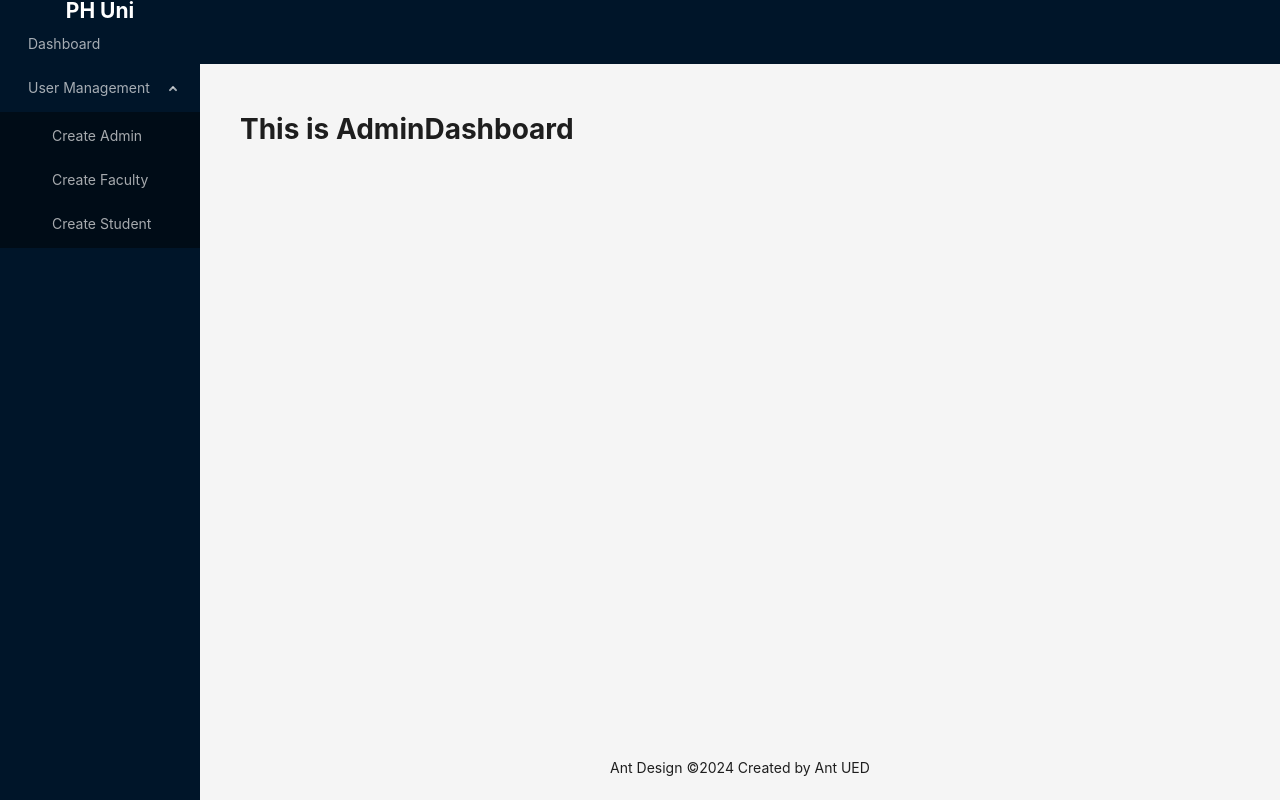
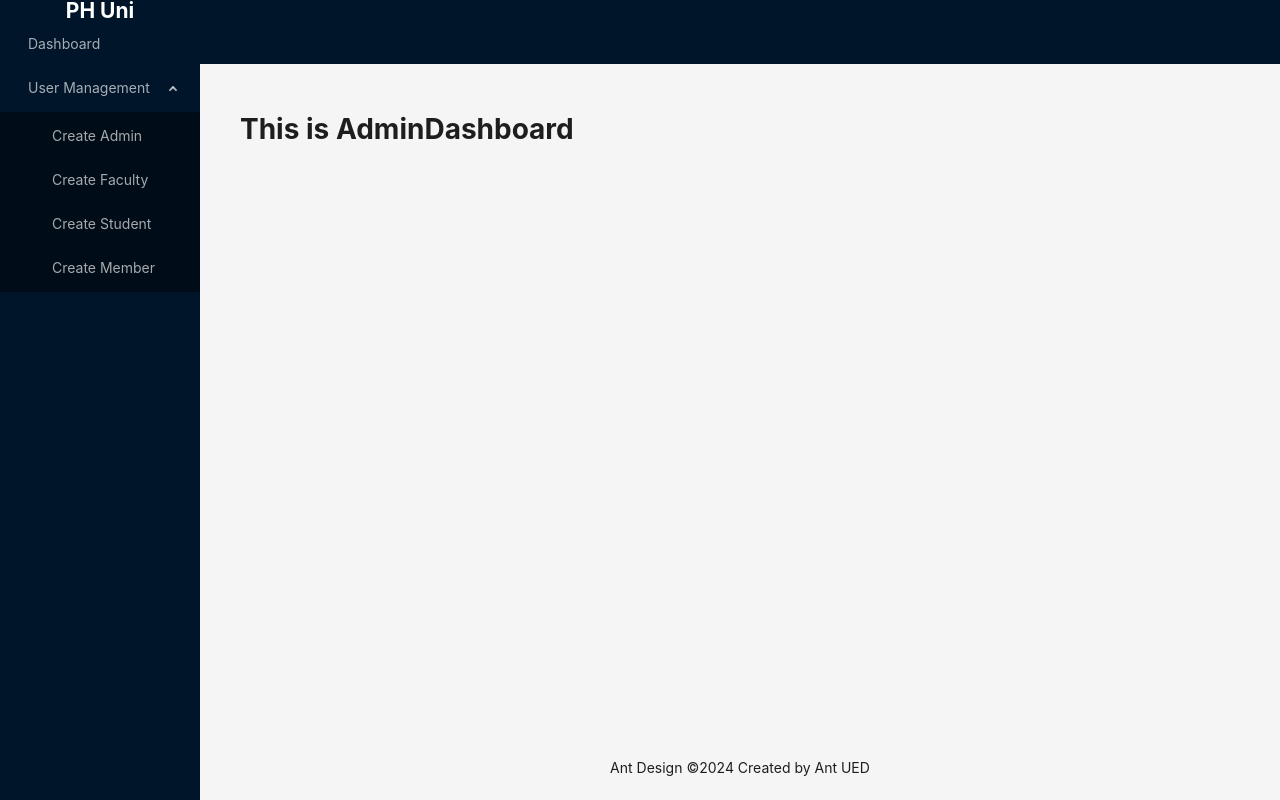
Before and after one commit to MAHossain1/university-management-client, a React (Vite) app: page /admin/dashboard in a window 1280 px wide. Both pictures are taken after a click on the element "User Management". Built offline with nearby package versions, Linux system fonts and the light colour scheme.

Commit message:
Refractored adminSidebarItems from mainLayout.

```diff
--- a/src/components/layout/MainLayout.tsx
+++ b/src/components/layout/MainLayout.tsx
@@ -1,31 +1,32 @@
-import { Layout, Menu, MenuProps } from 'antd';
-import { NavLink, Outlet } from 'react-router-dom';
+import { Layout, Menu } from 'antd';
+import { Outlet } from 'react-router-dom';
+import { adminSidebarItems } from '../../routes/admin.routes';
 const { Header, Content, Footer, Sider } = Layout;
 
-const items: MenuProps['items'] = [
-  {
-    key: 'Dashboard',
-    label: <NavLink to="/admin/dashboard">Dashboard</NavLink>,
-  },
-  {
-    key: 'User Management',
-    label: 'User Management',
-    children: [
-      {
-        key: 'Create Admin',
-        label: <NavLink to="/admin/create-admin">Create Admin</NavLink>,
-      },
-      {
-        key: 'Create Faculty',
-        label: <NavLink to="/admin/create-faculty">Create Faculty</NavLink>,
-      },
-      {
-        key: 'Create Student',
-        label: <NavLink to="/admin/create-student">Create Student</NavLink>,
-      },
-    ],
-  },
-];
+// const items: MenuProps['items'] = [
+//   {
+//     key: 'Dashboard',
+//     label: <NavLink to="/admin/dashboard">Dashboard</NavLink>,
+//   },
+//   {
+//     key: 'User Management',
+//     label: 'User Management',
+//     children: [
+//       {
+//         key: 'Create Admin',
+//         label: <NavLink to="/admin/create-admin">Create Admin</NavLink>,
+//       },
+//       {
+//         key: 'Create Faculty',
+//         label: <NavLink to="/admin/create-faculty">Create Faculty</NavLink>,
+//       },
+//       {
+//         key: 'Create Student',
+//         label: <NavLink to="/admin/create-student">Create Student</NavLink>,
+//       },
+//     ],
+//   },
+// ];
 
 const MainLayout = () => {
   return (
@@ -55,7 +56,7 @@ const MainLayout = () => {
           theme="dark"
           mode="inline"
           defaultSelectedKeys={['4']}
-          items={items}
+          items={adminSidebarItems}
         />
       </Sider>
       <Layout>
--- a/src/routes/admin.routes.tsx
+++ b/src/routes/admin.routes.tsx
@@ -3,10 +3,17 @@ import AdminDashboard from '../pages/admin/AdminDashboard';
 import CreateAdmin from '../pages/admin/CreateAdmin';
 import CreateFaculty from '../pages/admin/CreateFaculty';
 import CreateStudent from '../pages/admin/CreateStudent';
+import { NavLink } from 'react-router-dom';
 
 type IRoute = {
   path: string;
   element: ReactNode;
+};
+
+type ISidebarItem = {
+  key: string;
+  label: ReactNode;
+  children?: ISidebarItem[];
 };
 
 // export const AdminPaths = [
@@ -56,6 +63,11 @@ const adminPaths = [
         path: 'create-student',
         element: <CreateStudent />,
       },
+      {
+        name: 'Create Member',
+        path: 'create-member',
+        element: <CreateStudent />,
+      },
     ],
   },
 ];
@@ -79,3 +91,28 @@ export const adminRoutes = adminPaths.reduce((acc: IRoute[], item) => {
 
   return acc;
 }, []);
+
+export const adminSidebarItems = adminPaths.reduce(
+  (acc: ISidebarItem[], item) => {
+    if (item.path && item.name) {
+      acc.push({
+        key: item.name,
+        label: <NavLink to={`/admin/${item.path}`}>{item.name}</NavLink>,
+      });
+    }
+
+    if (item.children) {
+      acc.push({
+        key: item.name,
+        label: item.name,
+        children: item.children.map(child => ({
+          key: child.name,
+          label: <NavLink to={`/admin/${child.path}`}>{child.name}</NavLink>,
+        })),
+      });
+    }
+
+    return acc;
+  },
+  []
+);
```
